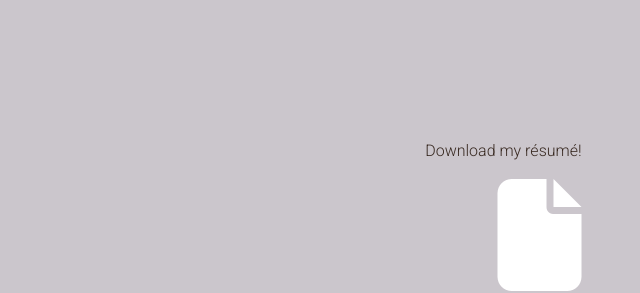
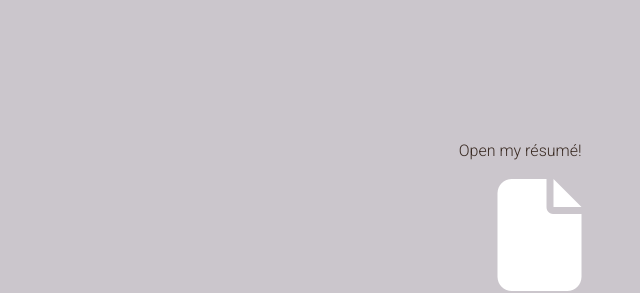
Before and after one commit to nadjae/portfolio, a plain HTML site: page index.html in a window 1280 px wide. Shown: the part 1100-1393 px from the top of the page, 596-1236 px from the left. Drawn offline with nearby package versions, Linux system fonts and the light colour scheme.

Commit message:
Add files via upload

```diff
--- a/index.html
+++ b/index.html
@@ -85,7 +85,7 @@
           <p class="more-about">Bachelor of Science (studied two semeters), Royal Institute of Technology 2018 - 2019</p>
         </div>
         <div class="resume col-lg-6 col-md-12 col-sm-12">
-          <p>Download my résumé!</p>
+          <p>Open my résumé!</p>
           <a href="NadjaEdstrom_resume.pdf"><i class="fas fa-file fa-7x"></i></a>
 
         </div>
```
Also changed, not shown: 2 other files.
